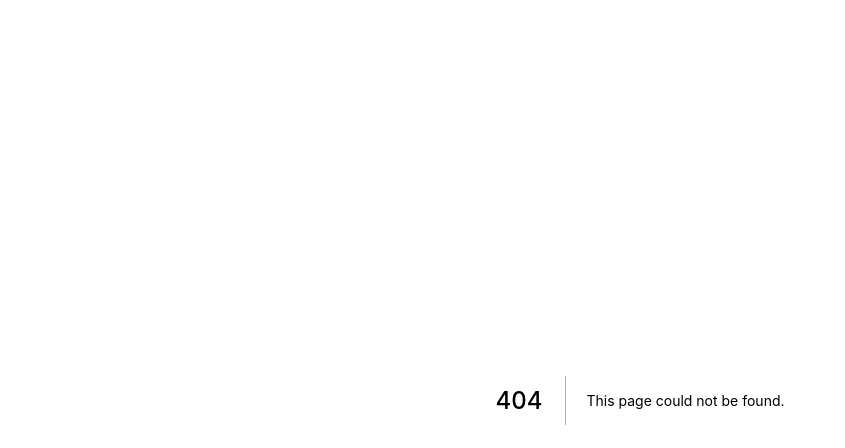
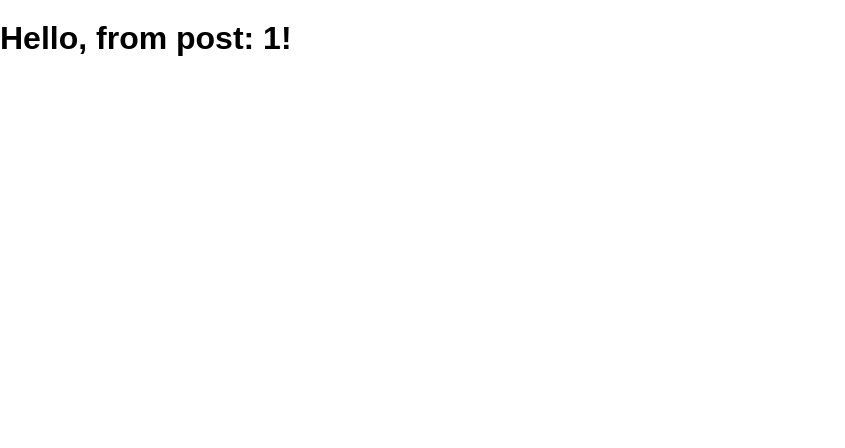
Before and after one commit to choonyan116/nextjs-firebase-blog, a Next.js app: page /post/1 in a window 1280 px wide. Before the commit this address had no page. Shown: the top 448 px of the page, without its empty margins (0-845 px from the left). Built offline with nearby package versions, Linux system fonts and the light colour scheme.

Commit message:
Adding links to each post

```diff
--- a/pages/index.js
+++ b/pages/index.js
@@ -32,6 +32,8 @@ const HomePage = ({ posts }) => (
               __html: `${post.content.substring(0, 200)}...`,
             }}
           ></p>
+          <a href={`/post/${post.slug}`}>Continue Reading</a>
+
         </div>
       </article>
     ))}
--- /dev/null
+++ b/pages/post/[slug].js
@@ -0,0 +1,15 @@
+import { useRouter } from 'next/router';
+import styles from '@styles/post.module.scss';
+
+const PostPage = () => {
+  const router = useRouter();
+  const { slug } = router.query;
+
+  return (
+    <div className={styles.PostPage}>
+      <h1>Hello, from post: {slug}!</h1>
+    </div>
+  );
+};
+
+export default PostPage;
--- a/styles/index.module.scss
+++ b/styles/index.module.scss
@@ -32,7 +32,11 @@
         }
 
         p {
-          margin: 0;
+          margin-bottom: 16px;
+        }
+
+        a {
+          color:#1a73e8;
         }
       }
     }
--- /dev/null
+++ b/styles/post.module.scss
@@ -0,0 +1,18 @@
+.PostPage {
+    img {
+      max-width: 100%;
+      border-radius: 12px;
+      border: 1px solid black;
+    }
+
+    h1 {
+      margin-top: 20px;
+      margin-bottom: 8px;
+    }
+
+    a {
+      display: block;
+      padding: 8px;
+      color: black;
+    }
+  }
```
